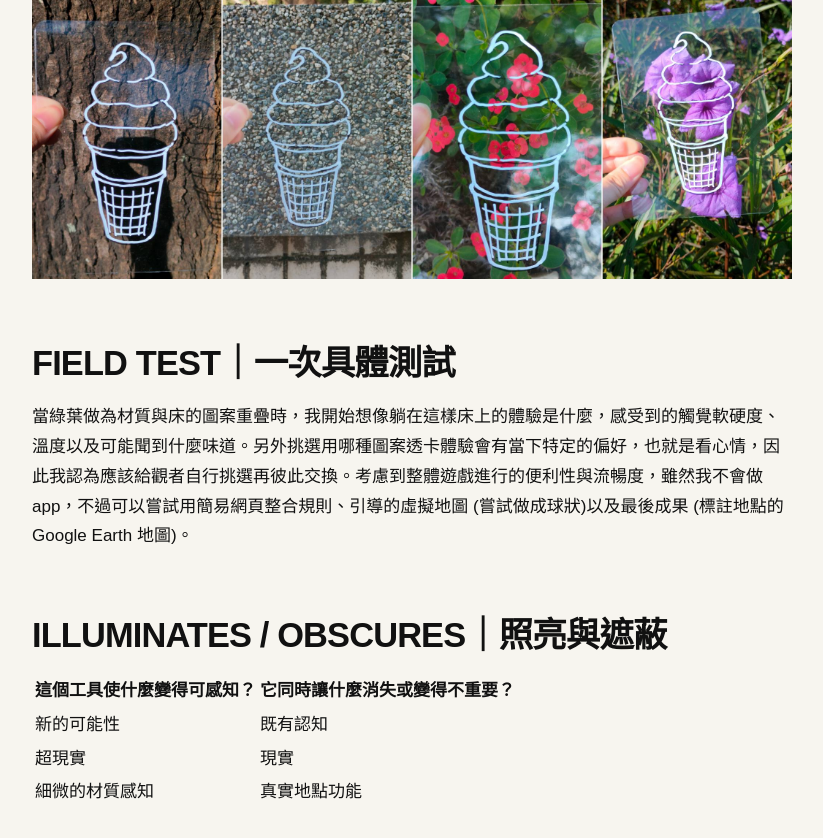
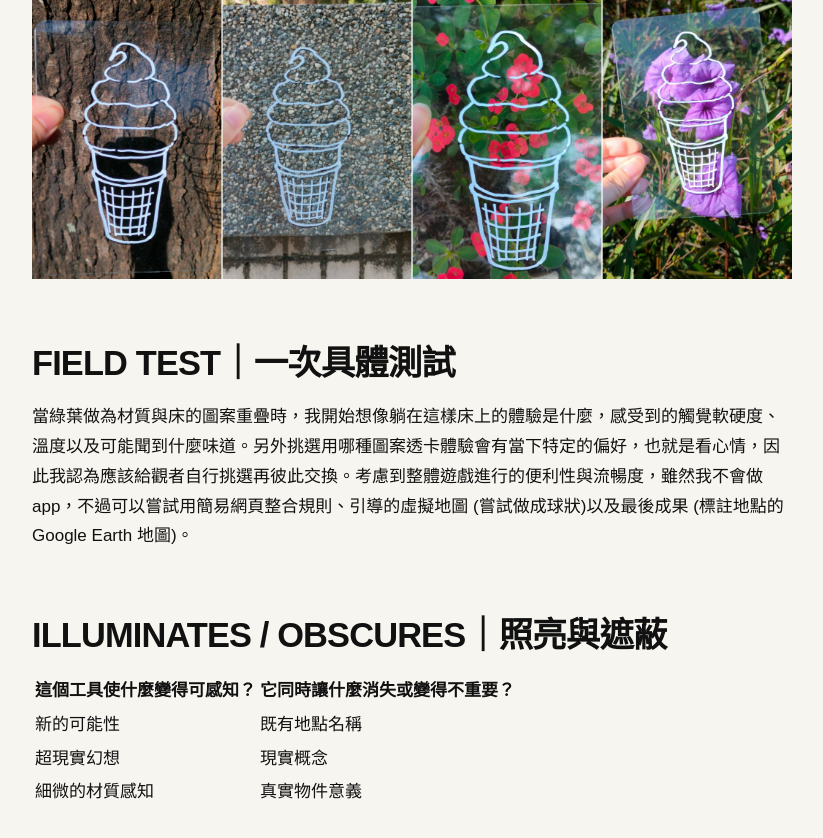
Before and after one commit to ivyjih/fieldworkarchive, a Jekyll site: the page built from weeks/week-09.md, in a window 1280 px wide and 900 px high, scrolled down 3630 px. Shown: the top 838 px of the window, without its empty margins (48-871 px from the left). Built offline with Jekyll 4.4.1, drawn with Linux system fonts in a browser that asks for light colours.

Commit message:
Update week-09.md

```diff
--- a/weeks/week-09.md
+++ b/weeks/week-09.md
@@ -56,6 +56,6 @@ permalink: /weeks/week-09/
 
 | 這個工具使什麼變得可感知？ | 它同時讓什麼消失或變得不重要？ |
 | ------------------------ | -------------------------- |
-|        新的可能性         |          既有認知           |
-|          超現實           |            現實             |
-|      細微的材質感知       |         真實地點功能          |
+|        新的可能性         |        既有地點名稱         |
+|        超現實幻想         |          現實概念           |
+|      細微的材質感知       |         真實物件意義          |
```
